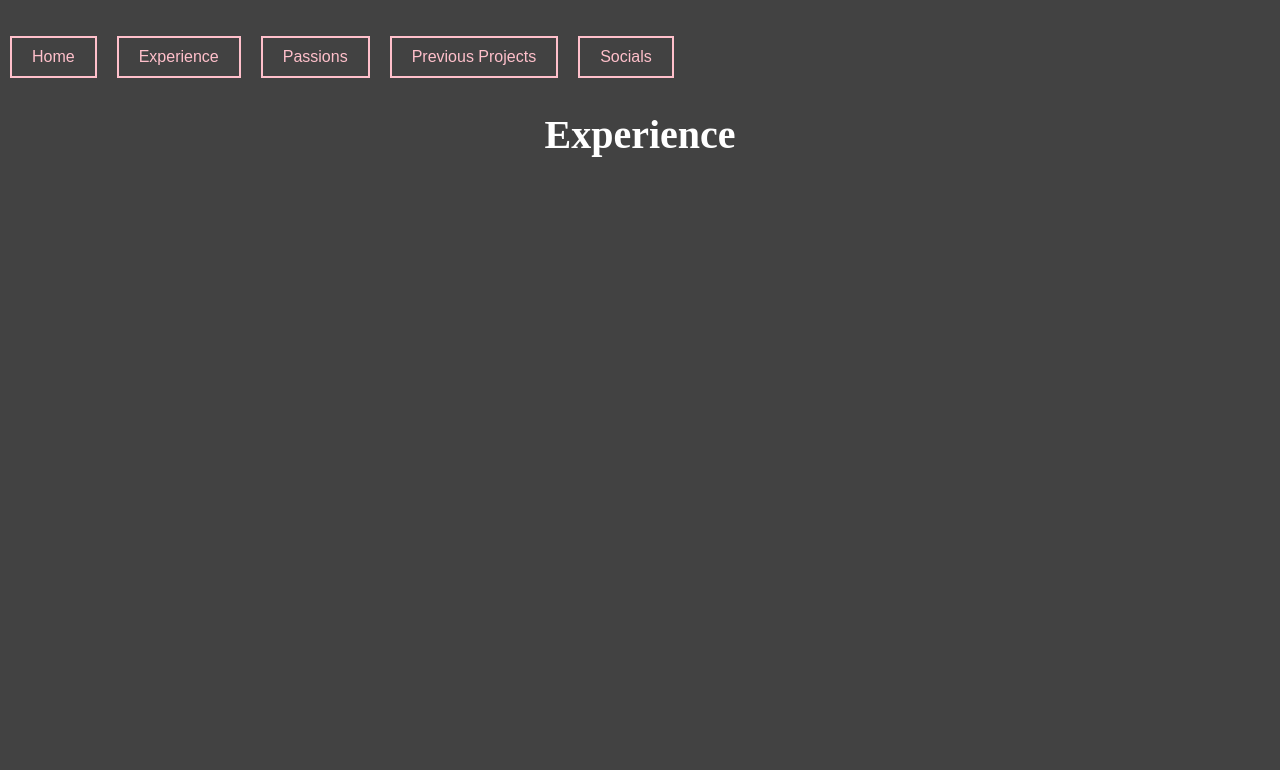
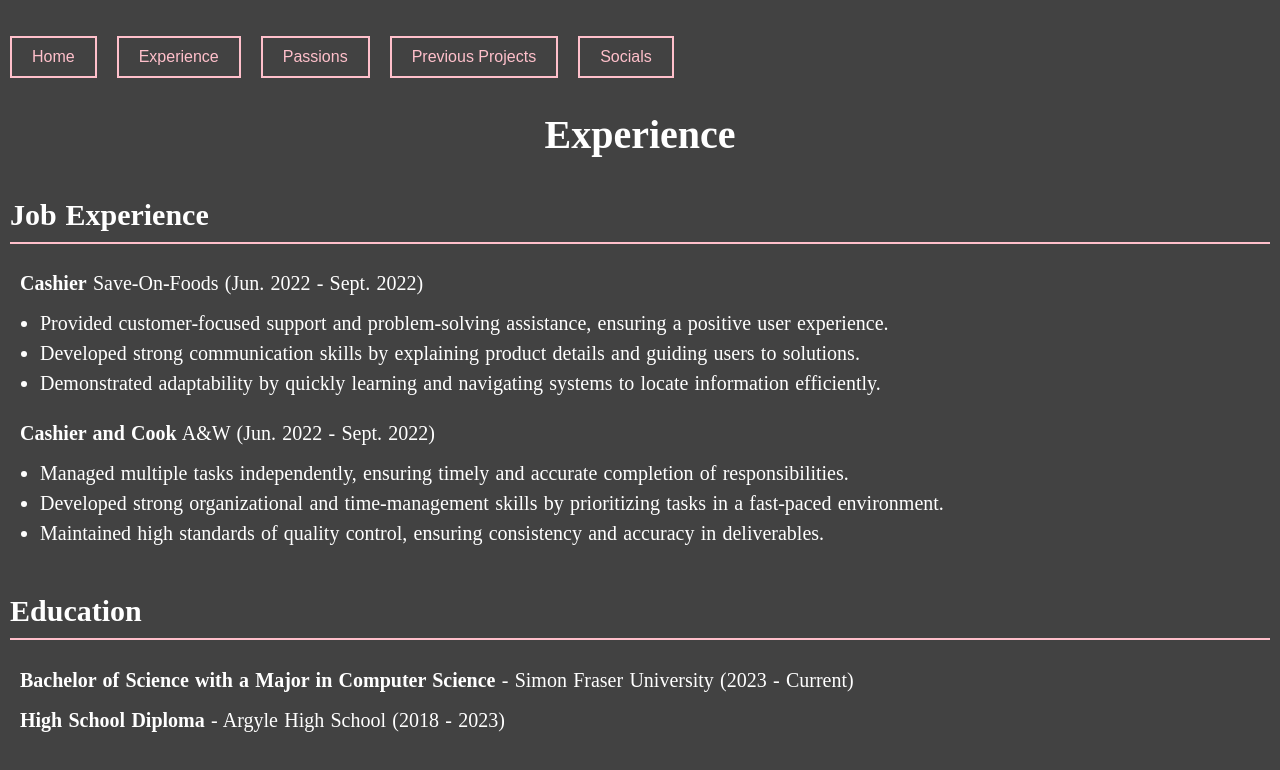
Before and after one commit to Arnice123/Arnice123.github.io, a React (Create React App) app: page /experience in a window 1280 px wide. Shown: the top 770 px of the page. Built offline with nearby package versions, Linux system fonts and the light colour scheme.

Commit message:
Added Job Experience and Education to

```diff
--- a/src/Pages/Experience.js
+++ b/src/Pages/Experience.js
@@ -15,7 +15,40 @@ const Experience = () => {
   return (
     <div style={{marginBottom: '100px',margin: '10px', fontSize:20, wordSpacing:1.25, lineHeight:1.5, color: '#FFFFFF'}}>
       <h1 className='title'>Experience</h1>
+      {/* Job Section */}
+      <Section title="Job Experience">
+        <ul style={{ listStyleType: 'none', paddingLeft: 10 }}>
+          <li style={{ marginBottom: 20 }}>
+            <strong>Cashier</strong> Save-On-Foods (Jun. 2022 - Sept. 2022)
+            <ul style={{ listStyleType: 'disc', paddingLeft: 20, marginTop: 10 }}>
+              <li>Provided customer-focused support and problem-solving assistance, ensuring a positive user experience.</li>
+              <li>Developed strong communication skills by explaining product details and guiding users to solutions.</li>
+              <li>Demonstrated adaptability by quickly learning and navigating systems to locate information efficiently.</li>
+            </ul>
+          </li>
+          <li style={{ marginBottom: 20 }}>
+            <strong>Cashier and Cook</strong> A&W (Jun. 2022 - Sept. 2022)
+            <ul style={{ listStyleType: 'disc', paddingLeft: 20, marginTop: 10 }}>
+              <li>Managed multiple tasks independently, ensuring timely and accurate completion of responsibilities.</li>
+              <li>Developed strong organizational and time-management skills by prioritizing tasks in a fast-paced environment.</li>
+              <li>Maintained high standards of quality control, ensuring consistency and accuracy in deliverables.</li>
+            </ul>
+          </li>
 
+        </ul>
+      </Section>
+
+      {/* Education Section */}
+      <Section title="Education">
+        <ul style={{ listStyleType: 'none', paddingLeft: 10 }}>
+          <li style={{ marginBottom: 10 }}>
+            <strong>Bachelor of Science with a Major in Computer Science</strong> - Simon Fraser University (2023 - Current)
+          </li>
+          <li style={{ marginBottom: 10 }}>
+            <strong>High School Diploma</strong> - Argyle High School (2018 - 2023)
+          </li>
+        </ul>
+      </Section>
     </div>
   );
 };
```
